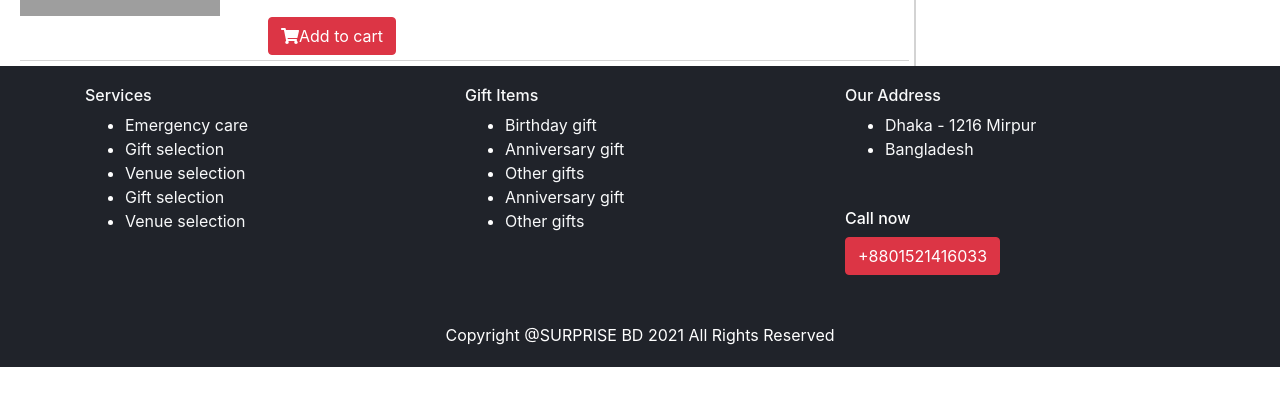
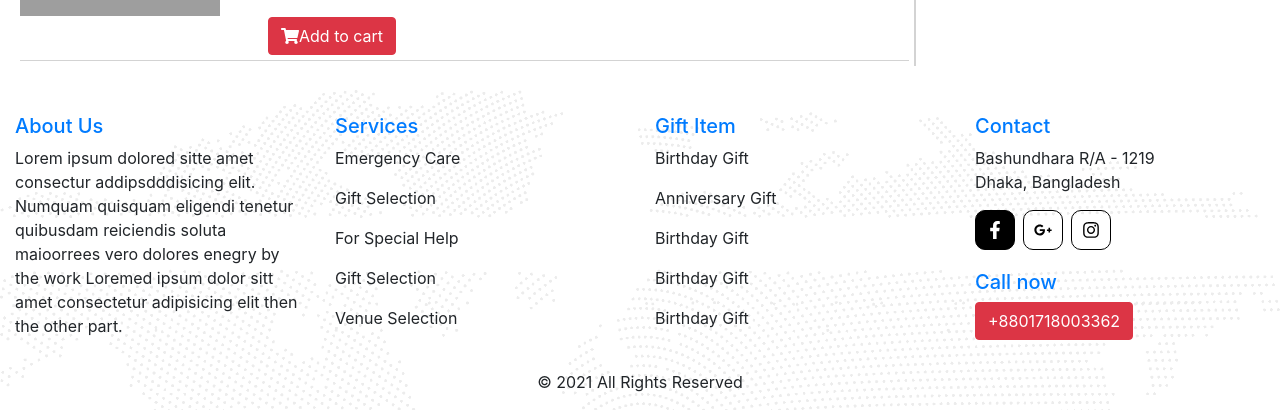
Before and after one commit to MdTaufiqurRahman/CSE499-Group05-SurpriseBD_Client, a React (Create React App) app: page /shop in a window 1280 px wide. Shown: the part 2422-2832 px from the top of the page. Before the commit the page ends 2805 px from the top, so only its background shows below. Built offline with nearby package versions, Linux system fonts and the light colour scheme; grey boxes are pictures that could not be loaded.

Commit message:
footer modify

```diff
--- a/package.json
+++ b/package.json
@@ -4,6 +4,7 @@
   "private": true,
   "dependencies": {
     "@fortawesome/fontawesome-svg-core": "^1.2.35",
+    "@fortawesome/free-brands-svg-icons": "^5.15.3",
     "@fortawesome/free-solid-svg-icons": "^5.15.3",
     "@fortawesome/react-fontawesome": "^0.1.14",
     "@material-ui/core": "^4.11.3",
@@ -14,6 +15,7 @@
     "analog-clock-react": "^1.2.2",
     "bootstrap": "^4.6.0",
     "firebase": "^8.4.1",
+    "mdbreact": "^5.0.2",
     "react": "^17.0.2",
     "react-bootstrap": "^1.5.2",
     "react-calendar": "^3.4.0",
--- /dev/null
+++ b/src/Component/Footer/Footer.css
@@ -0,0 +1,16 @@
+.footer-area{
+    background-image: url(../../images/footer-bg.png);
+    background-size: cover;
+}
+.social-media .icon{
+    height: 40px;
+    width: 40px;
+    color: black;
+    border-radius: 10px;
+    border: 1px solid black;
+    padding: 10px;
+}
+.social-media .active-icon{
+    background-color: black ;
+    color:white;
+}
--- a/src/Component/Footer/Footer.js
+++ b/src/Component/Footer/Footer.js
@@ -1,47 +1,58 @@
 import React from 'react';
-import FooterCol from './FooterCol';
+import './Footer.css';
+import { MDBCol, MDBContainer, MDBRow, MDBFooter } from "mdbreact";
+import { FontAwesomeIcon } from '@fortawesome/react-fontawesome';
+import { faFacebookF, faInstagram, faGooglePlusG } from '@fortawesome/free-brands-svg-icons';
 
 const Footer = () => {
 
-    const services = [
-        { name: "Emergency care", link: "/emergency" },
-        { name: "Gift selection", link: "/gift-selection" },
-        { name: "Venue selection", link: "/venue-selection" },
-        { name: "Gift selection", link: "/gift-selection" },
-        { name: "Venue selection", link: "/venue-selection" },
+    return (
+        <MDBFooter  className="font-small pt-4 mt-4 footer-area">
+        <MDBContainer fluid className="text-center text-md-left">
+          <MDBRow>
+            <MDBCol md="3">
+              <h5 className="title text-primary">About Us</h5>
+              <p>Lorem ipsum dolored sitte amet consectur addipsdddisicing elit. Numquam quisquam eligendi tenetur quibusdam reiciendis soluta maioorrees vero dolores enegry by the work Loremed ipsum dolor sitt amet consectetur adipisicing elit then the other part.</p>
+              <i class="fab fa-facebook-square"></i>
 
-    ]
-    const giftItem = [
-        { name: "Birthday gift", link: "/birthday" },
-        { name: "Anniversary gift", link: "/anniversary-gift" },
-        { name: "Other gifts", link: "/Other-gifts" },
-        { name: "Anniversary gift", link: "/anniversary-gift" },
-        { name: "Other gifts", link: "/Other-gifts" },
-
-    ]
-    const ourAddress = [
-        { name: "Dhaka - 1216 Mirpur", link: "/contact" },
-        { name: "Bangladesh", link: "/contact" },
-    ]
-    return (
-        <footer style={{backgroundColor:'#20232a'}} className="footer-area">
-        <div className="container">
-            <div style={{ color:'white'}} className="row">
-                <FooterCol  key={1} menuTitle="Services" menuItems={services} />
-                <FooterCol key={2} menuTitle="Gift Items" menuItems={giftItem} />
-                <FooterCol key={3} menuTitle="Our Address" menuItems={ourAddress}>
-                    <div className="mt-5">
-                        <h6>Call now</h6>
-                        <button className="btn btn-danger">+8801521416033</button>
-                    </div>
-                </FooterCol>
-            </div>
-            <div className="copyright text-center mt-5" >
-                <p style={{ color: 'white', paddingBottom:'20px'}}>Copyright @SURPRISE BD {(new Date()).getFullYear()} All Rights Reserved</p>
-            </div>
+            </MDBCol>
+            <MDBCol md="3">
+              <h5 className="title text-primary">Services</h5>
+                <p>Emergency Care</p>
+                <p>Gift Selection</p>
+                <p>For Special Help</p>
+                <p>Gift Selection</p>
+                <p>Venue Selection</p>
+            </MDBCol>
+            <MDBCol md="3">
+              <h5 className="title text-primary">Gift Item</h5>
+                <p>Birthday Gift</p>
+                <p>Anniversary Gift</p>
+                <p>Birthday Gift</p>
+                <p>Birthday Gift</p>
+                <p>Birthday Gift</p>
+            </MDBCol>
+            <MDBCol md="3">
+              <h5 className="title text-primary">Contact</h5>
+              <p> Bashundhara R/A - 1219 <br />Dhaka, Bangladesh </p>
+              <ul className="social-media list-inline">
+                            <li className="list-inline-item"><a href="https://www.facebook.com/taufiqur.anik/"><FontAwesomeIcon className="icon active-icon" icon={faFacebookF} /></a></li>
+                            <li className="list-inline-item"><a href="//google.com"><FontAwesomeIcon className="icon" icon={faGooglePlusG} /></a></li>
+                            <li className="list-inline-item"><a href="https://www.instagram.com/taufiqur_anik/"><FontAwesomeIcon className="icon" icon={faInstagram} /></a></li>
+                        </ul>
+                        <div className="mt-3 text-primary">
+                            <h5>Call now</h5>
+                            <button className="btn btn-danger">+8801718003362</button>
+                        </div>
+            </MDBCol>
+          </MDBRow>
+        </MDBContainer>
+        <div className="footer-copyright text-center py-3">
+          <MDBContainer fluid>
+            &copy; {new Date().getFullYear()} All Rights Reserved
+          </MDBContainer>
         </div>
-
-    </footer>
+      </MDBFooter>
     );
 };
 
--- a/src/Component/Footer/FooterCol.js
+++ /dev/null
@@ -1,18 +0,0 @@
-import React from 'react';
-import { Link } from 'react-router-dom';
-
-const FooterCol = (props) => {
-    return (
-        <div className="col-md-4">
-            <h6 className="text-light" style={{marginTop:'20px'}}>{props.menuTitle ? props.menuTitle : " "}</h6>
-            <ul className="list-mt-4">
-                {
-                    props.menuItems.map((item, index) => <li key={index}><Link to={item.link} className="text-light">{item.name}</Link></li>)
-                }
-            </ul>
-            {props.children && props.children}
-        </div>
-    );
-};
-
-export default FooterCol;
```
Also changed, not shown: src/images/footer-bg.png (added), 1 other file (tests, documents, lock files or other folders).
